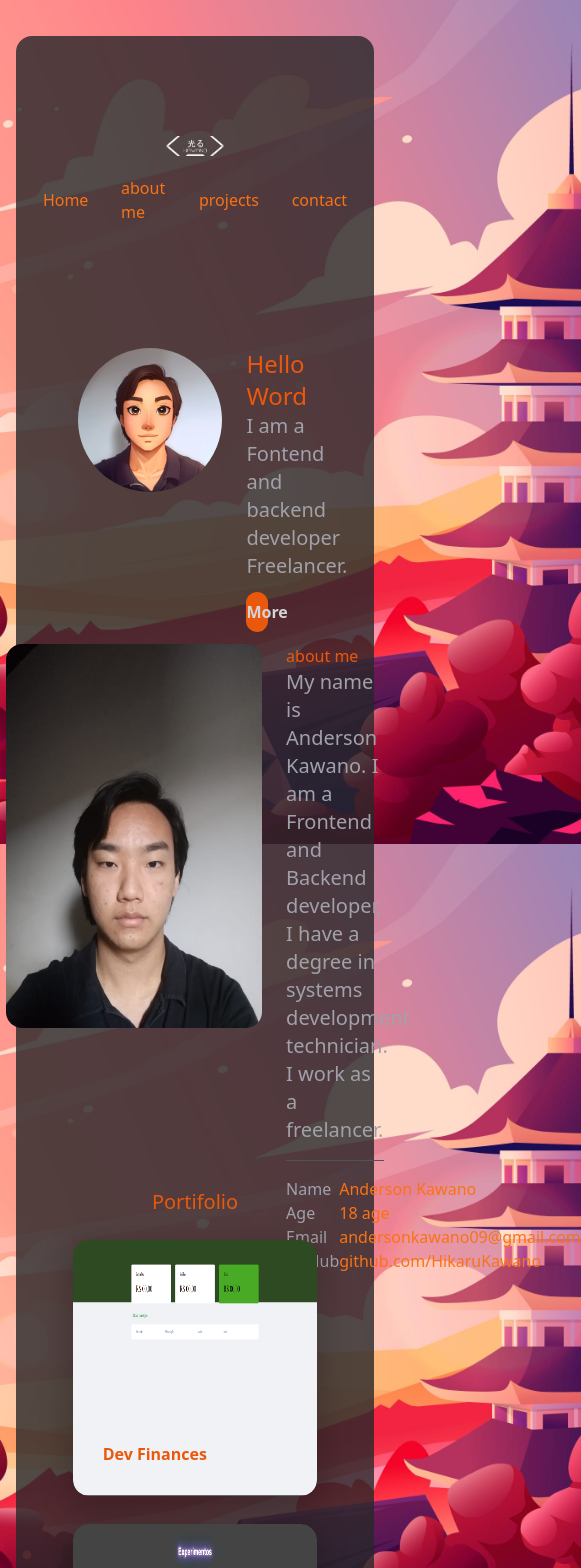
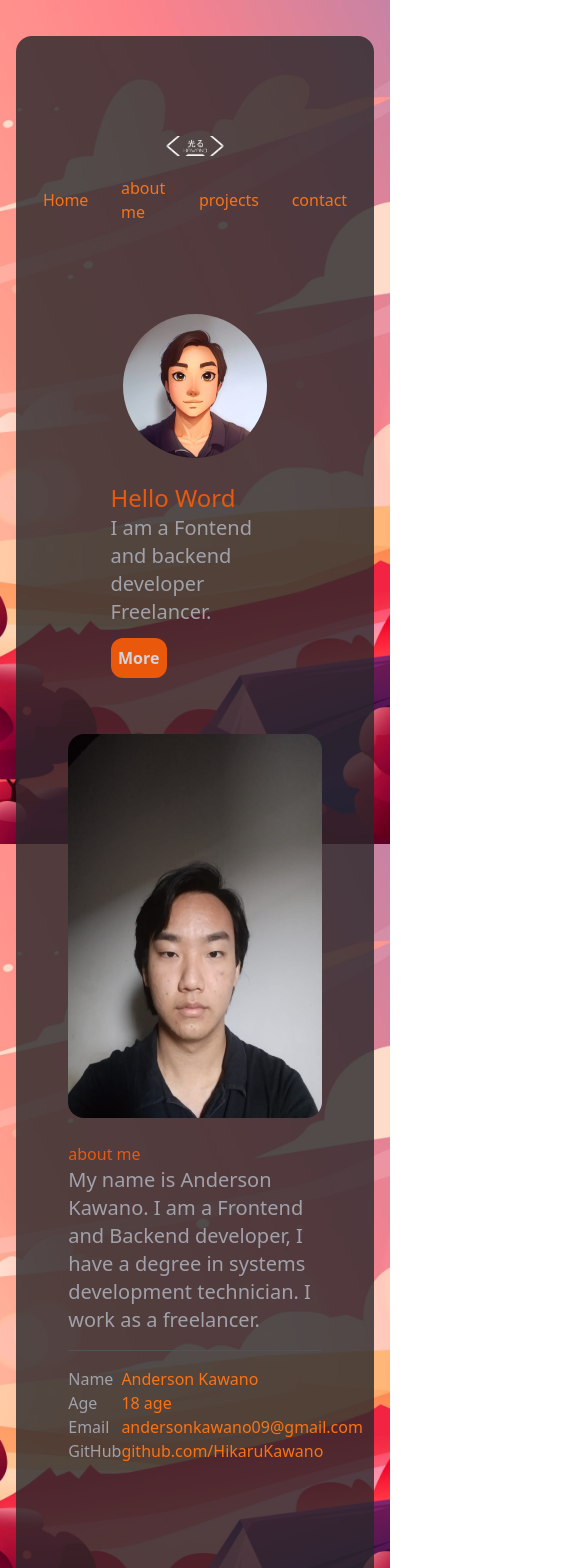
Before and after one commit to HikaruKawano/portfolio, a React (Vite) app: page / in a window 390 px wide. Shown: the top 1568 px of the page, 581 px wide, since content can reach past the window. Built offline with nearby package versions, Linux system fonts and the light colour scheme.

Commit message:
Add Responsive

```diff
--- a/src/App.tsx
+++ b/src/App.tsx
@@ -8,11 +8,15 @@ import card from "../src/assets/Cards.png";
 import LittleDev from "../src/assets/littleDev.png";
 import cartun from "../src/assets/cartun.jpeg";
 import foto from "../src/assets/foto.jpeg";
+import { useEffect, useRef } from "react";
+
 
 function App() {
   moment.locale("pt-br");
   const date = moment({ year: 2004, month: 10, day: 9 });
   const dateNow = moment();
+
+
 
   return (
     <>
@@ -37,13 +41,13 @@ function App() {
         </header>
 
         <section className="h-80 flex justify-center w-full">
-          <div className=" gap-6 mt-6 flex justify-center w-2/3">
+          <div className="avatarDiv gap-6 mt-6 flex justify-center w-2/3">
             <img
               src={cartun}
               id="img"
               className="w-36 h-36 rounded-full "
             ></img>
-            <div className=" flex-col w-2/6">
+            <div className="avatarText flex-col w-2/6">
               <h1 className="text-orange-600 text-2xl">Hello Word</h1>
               <p className=" text-zinc-400 text-xl  ">
                 I am a Fontend and backend developer Freelancer.
@@ -59,7 +63,7 @@ function App() {
 
         <section id="my-info" className=" h-96 flex gap-6 justify-center ">
           <img src={foto} id="img" className=" w-64 h-96 rounded-2xl "></img>
-          <div className=" flex-col w-2/6">
+          <div id="infoText" className=" flex-col w-2/6">
             <h1 className="text-orange-600">about me</h1>
             <p className=" text-zinc-400 text-xl  ">
               My name is Anderson Kawano. I am a Frontend and Backend developer,
@@ -104,7 +108,7 @@ function App() {
 
         <section
           id="projects"
-          className="h-auto flex gap-6 mt-40 flex-col justify-center  items-center "
+          className="h-auto flex gap-6 flex-col justify-center  items-center "
         >
           <h1 className="text-orange-600 text-xl"> Portifolio </h1>
 
@@ -185,11 +189,11 @@ function App() {
                 alt=""
               />
 
-              <h2 className="text-orange-600 font-semibold"> LittleDev </h2>
-              <p className="text-zinc-500 font-normal text-sm">
+              <h2  className="TextGrande text-orange-600 font-semibold "> LittleDev </h2>
+              <p   className="text-zinc-500 font-normal text-sm">
                 website of a fictitious company created for studies
               </p>
-              <div className="button flex gap-3">
+              <div  className="button flex gap-3">
                 <a
                   href="https://github.com/HikaruKawano/LittleDev"
                   target="_blank"
@@ -217,7 +221,7 @@ function App() {
 
         <footer
           id="contacts"
-          className="mt-48 flex items-center justify-center flex-col"
+          className="flex items-center justify-center flex-col"
         >
           <img
             src="../src/assets/Logo.png"
--- a/src/index.css
+++ b/src/index.css
@@ -68,7 +68,12 @@ img.projects {
 
 
 .card:hover h2 {
-    inset: auto auto 70px 30px;
+    inset: auto auto 75px 30px;
+    transition: inset 0.3s ease-out;
+}
+
+.card:hover .TextGrande {
+    inset: auto auto 95px 30px;
     transition: inset 0.3s ease-out;
 }
 
@@ -82,3 +87,32 @@ img.projects {
     transition: opacity 0.3s ease-in;
     opacity: 1;
 }
+
+@media screen and (max-width: 768px) {
+    section{
+        margin-bottom: 70px;
+        padding: 20px;
+    }
+    .avatarDiv{
+        flex-direction: column;
+        align-items: center;
+
+    }
+    .avatarText{
+        width: 100%;
+    }
+
+
+    #my-info{
+        flex-direction: column;
+        height: auto;
+        align-items: center;
+    }
+
+    #infoText{
+        width: 100%;
+    }
+
+
+
+}
```
